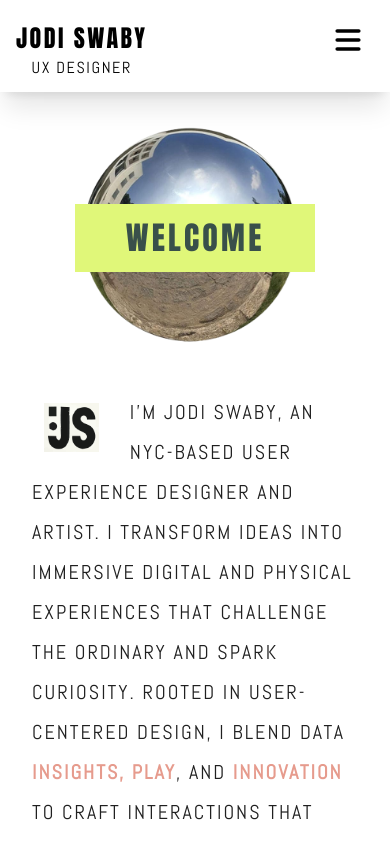
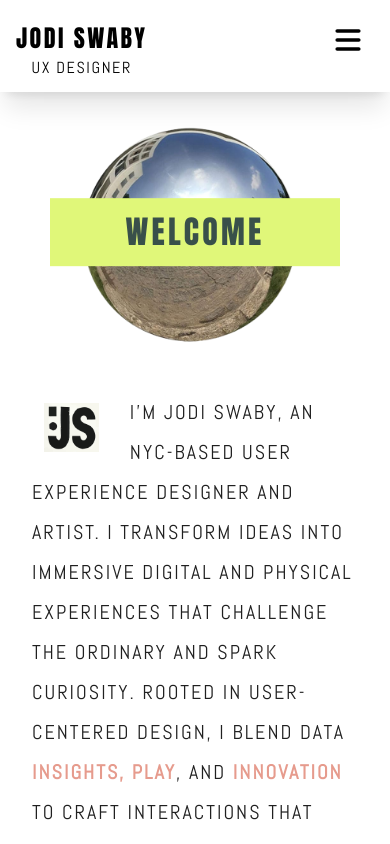
Before and after one commit to BS-Joy/unucreate-portfolio-fe, a Next.js app: page / in a window 390 px wide. Built offline with nearby package versions, Linux system fonts and the light colour scheme; a web font is replaced by a local one.

Commit message:
welcome div

```diff
--- a/src/components/Home/Welcome.tsx
+++ b/src/components/Home/Welcome.tsx
@@ -31,7 +31,8 @@ const Welcome = () => {
                         alt='Silver ball Image'
                         className='w-[270.81px] lg:w-[280.81px] h-[280.01px] lg:h-[290.01px] object-contain'
                     />
-                    <div className='bg-primary w-[239.78px] md:w-[350px] lg:w-[509.28px] h-[67.65px] md:h-[90px] lg:h-[192px] rounded-none lg:rounded-[20px] flex items-center justify-center absolute top-28 right-[63px] md:right-[30px] lg:-right-28'>
+                    <div className='bg-primary w-[290px] sm:w-[300px] md:w-[350px] lg:w-[509.28px] h-[67.65px] md:h-[90px] lg:h-[192px] rounded-none lg:rounded-[20px] flex items-center justify-center absolute top-[50%] left-[50%] transform -translate-x-1/2 -translate-y-1/2'>
+                        {/* top-28 right-[63px] sm:right-[60px] md:right-[30px] lg:-right-28 */}
                         <h1 className='text-olive font-anton text-[32px] md:text-[55px] uppercase tracking-widest'>Welcome</h1>
                     </div>
                 </div>
```
